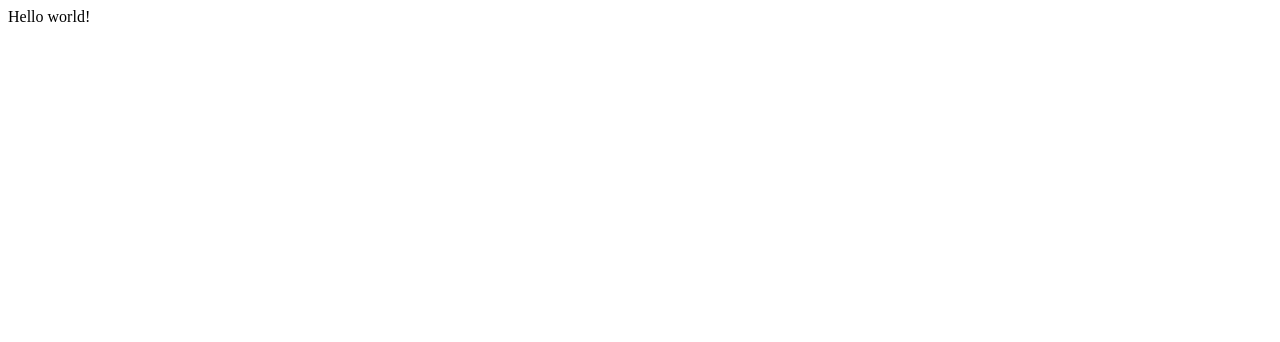
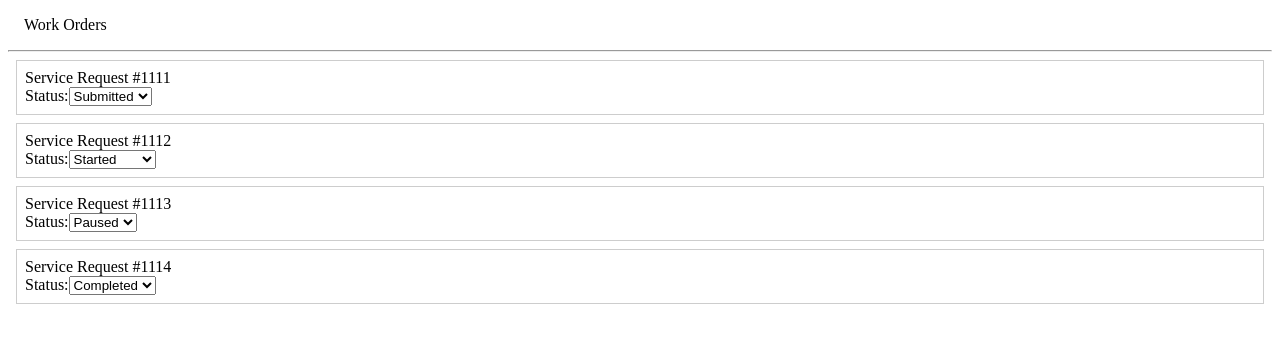
Before and after one commit to TrevorWAdams/xstate-react-gatsby, a Gatsby site: page / in a window 1280 px wide. Built offline with nearby package versions, Linux system fonts and the light colour scheme; Gatsby itself is replaced by a stand-in of ours.

Commit message:
task: add code

```diff
--- a/package.json
+++ b/package.json
@@ -14,9 +14,11 @@
     "test": "echo \"Write tests! -> https://gatsby.dev/unit-testing\" && exit 1"
   },
   "dependencies": {
+    "@xstate/react": "^0.8.1",
     "gatsby": "^2.19.7",
     "react": "^16.12.0",
-    "react-dom": "^16.12.0"
+    "react-dom": "^16.12.0",
+    "xstate": "^4.7.7"
   },
   "devDependencies": {
     "prettier": "^1.19.1"
--- a/src/pages/index.js
+++ b/src/pages/index.js
@@ -1,3 +1,137 @@
-import React from "react"
+import React, { useEffect } from "react"
+import { useMachine } from "@xstate/react"
 
-export default () => <div>Hello world!</div>
+import { statusMachine } from "../statusMachine"
+
+const statuses = [
+  {
+    id: 1,
+    name: "Submitted",
+    state: "submitted",
+    eventName: "SUBMIT",
+  },
+  {
+    id: 2,
+    name: "Started",
+    state: "started",
+    eventName: "START",
+  },
+  {
+    id: 3,
+    name: "Paused",
+    state: "paused",
+    eventName: "PAUSE",
+  },
+  {
+    id: 4,
+    name: "Completed",
+    state: "completed",
+    eventName: "COMPLETE",
+  },
+]
+
+const serviceRequests = [
+  {
+    id: 1111,
+    status: "SUBMIT",
+  },
+  {
+    id: 1112,
+    status: "START",
+  },
+  {
+    id: 1113,
+    status: "PAUSE",
+  },
+  {
+    id: 1114,
+    status: "COMPLETE",
+  },
+]
+
+const ServiceRequest = ({ serviceRequestNumber, serviceRequestStatus }) => {
+  const [current, send, service] = useMachine(statusMachine)
+  const nextEvents = current.nextEvents
+  const currentStatus = statuses.find(status => {
+    return status.state === current.value
+  })
+
+  useEffect(() => {
+    if (serviceRequestStatus) {
+      service.send(serviceRequestStatus)
+    }
+  }, [serviceRequestStatus, service])
+
+  const filteredStatuses = statuses.filter(
+    status =>
+      status.state === current.value || nextEvents.includes(status.eventName)
+  )
+
+  const handleSelected = event => {
+    event.preventDefault()
+    send(event.target.value)
+  }
+
+  return (
+    <div
+      style={{
+        margin: "8px",
+        padding: "8px",
+        borderColor: "#cdcdcd",
+        borderStyle: "solid",
+        borderWidth: ".5px",
+      }}
+    >
+      <div>Service Request #{serviceRequestNumber}</div>
+
+      <label>
+        Status:
+        <select
+          value={currentStatus ? currentStatus.eventName : "SUBMIT"}
+          onChange={handleSelected}
+        >
+          {filteredStatuses &&
+            filteredStatuses.map(status => (
+              <option key={status.id} value={status.eventName}>
+                {status.name}
+              </option>
+            ))}
+        </select>
+      </label>
+    </div>
+  )
+}
+
+const ServiceRequests = () => {
+  return (
+    <>
+      {serviceRequests &&
+        serviceRequests.map(serviceRequest => (
+          <ServiceRequest
+            key={serviceRequest.id}
+            serviceRequestNumber={serviceRequest.id}
+            serviceRequestStatus={serviceRequest.status}
+          />
+        ))}
+    </>
+  )
+}
+
+const IndexPage = () => {
+  return (
+    <div>
+      <div
+        style={{
+          margin: "8px",
+          padding: "8px"
+        }}
+      >
+        Work Orders
+      </div>
+      <hr/>
+      <ServiceRequests />
+    </div>
+  )
+}
+
+export default IndexPage
--- /dev/null
+++ b/src/statusMachine.js
@@ -0,0 +1,56 @@
+import { Machine } from "xstate"
+
+export const statusMachine = Machine({
+         id: "status",
+         initial: "serviceRequest",
+         states: {
+           serviceRequest: {
+             on: {
+               SUBMIT: {
+                 target: "submitted",
+               },
+               START: {
+                 target: "started",
+               },
+               PAUSE: {
+                 target: "paused",
+               },
+               COMPLETE: {
+                 target: "completed",
+               },
+             },
+           },
+           submitted: {
+             on: {
+               START: {
+                 target: "started",
+                 actions: ["start"],
+               },
+             },
+           },
+           started: {
+             on: {
+               COMPLETE: {
+                 target: "completed",
+                 actions: ["complete"],
+               },
+               PAUSE: {
+                 target: "paused",
+                 actions: ["pause"],
+               },
+             },
+           },
+           paused: {
+             on: {
+               START: {
+                 target: "started",
+                 actions: ["start"],
+               },
+             },
+           },
+           completed: {
+             type: "final",
+             actions: ["complete"],
+           },
+         },
+       })
```
Also changed, not shown: 1 other file.
